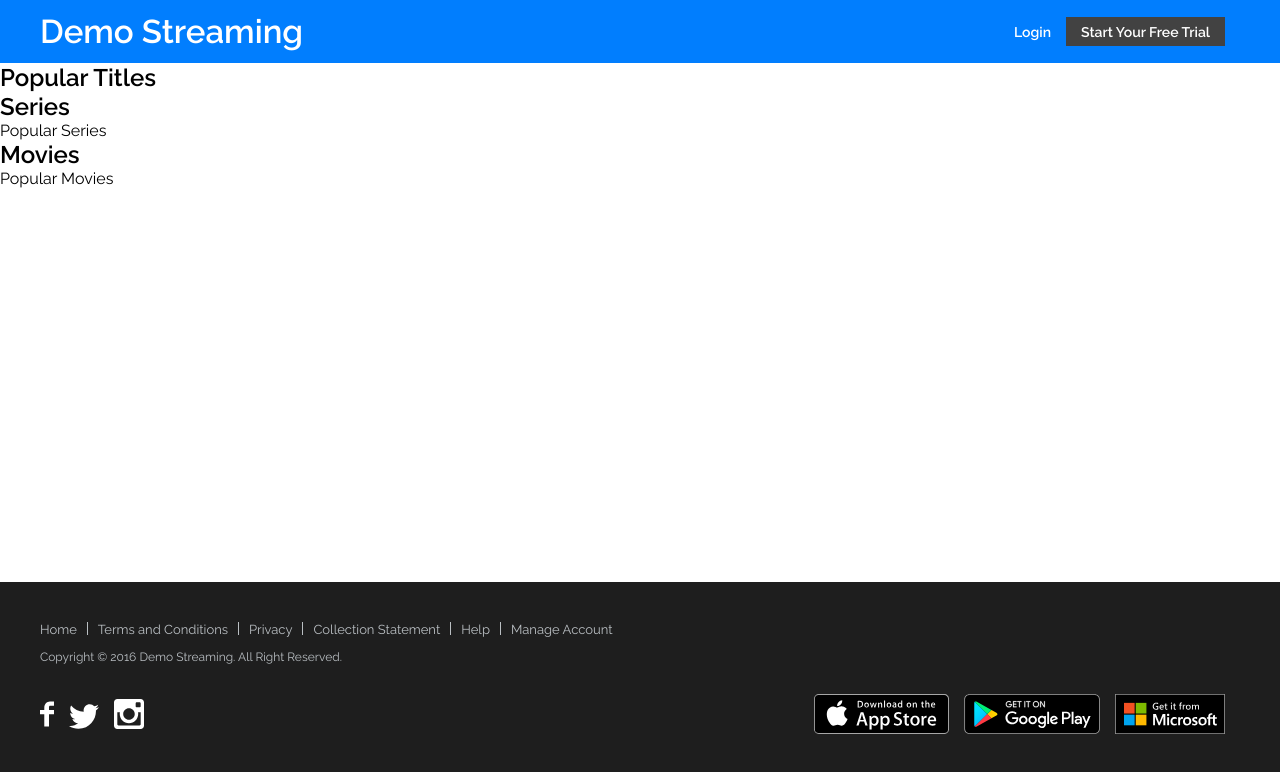
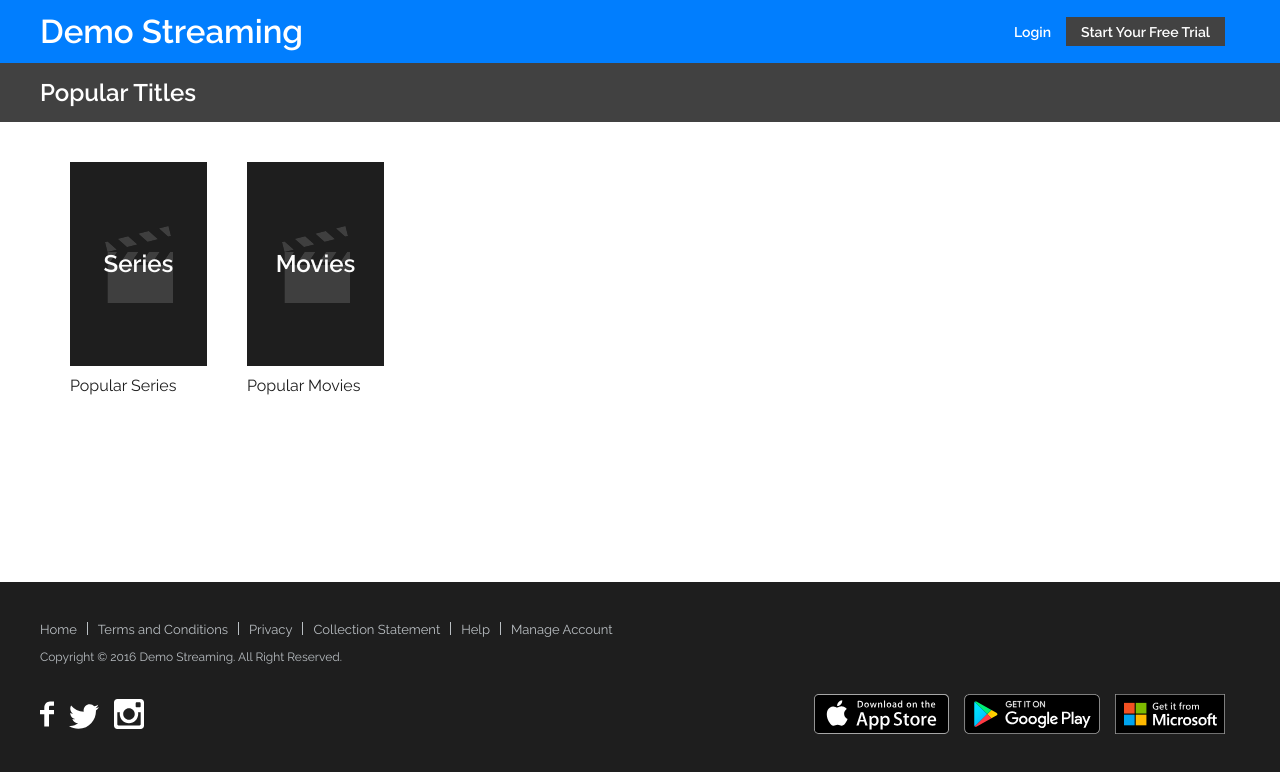
Before and after one commit to frkozbk/pankod-frontend-challange, a React (Create React App) app: page / in a window 1280 px wide. Shown: the top 772 px of the page. Built offline with nearby package versions, Linux system fonts and the light colour scheme.

Commit message:
style added to title component and categories component

```diff
--- a/src/components/Categories/Categories.css
+++ b/src/components/Categories/Categories.css
@@ -0,0 +1,41 @@
+.categories-container {
+    padding: 0 30px;
+    max-width: 1200px;
+    margin: 0 auto;
+    padding-top: 40px;
+    display: flex;
+    flex-wrap: wrap;
+}
+
+.categories-container a {
+    color: #1e1e1e;
+}
+
+.categories-card {
+    width: 137px;
+    margin-right: 40px;
+}
+
+.categories-card__head {
+    background-image: url("./clapperboard.png");
+    height: 204px;
+    background-color: #1e1e1e;
+    background-repeat: no-repeat;
+    background-position: center;
+    display: flex;
+    justify-content: center;
+    align-items: center;
+    margin-bottom: 10px;
+    transition: background-color 0.2s ease;
+}
+
+.categories-card__head:hover {
+    background-color: #272727;
+}
+
+.categories-card__head h1 {
+    color: #fff;
+    line-height: 32px;
+    font-weight: 600;
+    color: #fdfdfd;
+}
--- a/src/components/Title/Title.css
+++ b/src/components/Title/Title.css
@@ -0,0 +1,21 @@
+.title {
+    padding: 0 30px;
+    height: 59px;
+    width: 100%;
+    background: #414141;
+    box-shadow: 0px 3px 10px rgba(0, 0, 0, 0, 66);
+}
+
+.title-container {
+    max-width: 1200px;
+    height: 59px;
+    margin: 0 auto;
+    display: flex;
+    align-items: center;
+}
+
+.title-container h1 {
+    color: #fff;
+    font-size: 24px;
+    line-height: 28px;
+}
```
